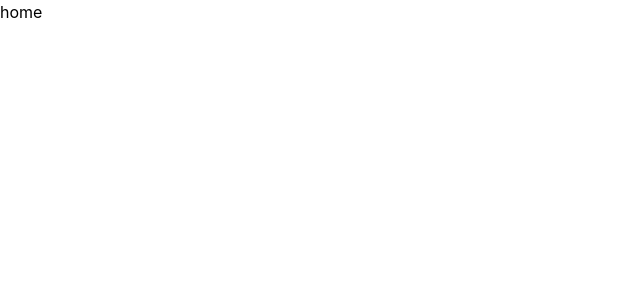
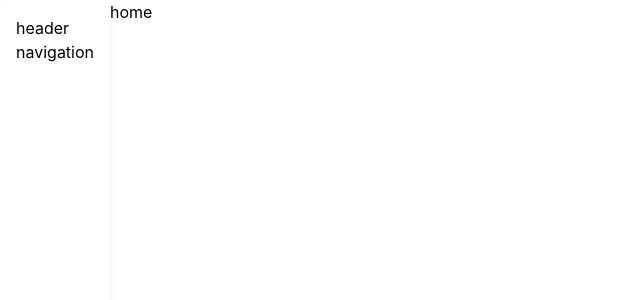
Before and after one commit to TraceOfHumanity/algorithms, a React (Vite) app: page / in a window 1280 px wide. Shown: the top 300 px of the page, without its empty margins (0-640 px from the left). Built offline with nearby package versions, Linux system fonts and the light colour scheme.

Commit message:
feat(sidebar): create Sidebar component with Header and Navigation; implement RootLayout for improved routing structure

```diff
--- /dev/null
+++ b/src/components/sidebar/components/header.tsx
@@ -0,0 +1,7 @@
+const Header = () => {
+  return (
+    <div>header</div>
+  )
+}
+
+export default Header;
--- /dev/null
+++ b/src/components/sidebar/components/navigation/navigation-item.tsx
@@ -0,0 +1,7 @@
+const NavigationItem = () => {
+  return (
+    <div>navigation-item</div>
+  )
+}
+
+export default NavigationItem;
--- /dev/null
+++ b/src/components/sidebar/components/navigation/navigation.tsx
@@ -0,0 +1,5 @@
+const Navigation = () => {
+  return <div>navigation</div>;
+};
+
+export default Navigation;
--- /dev/null
+++ b/src/components/sidebar/sidebar.tsx
@@ -0,0 +1,14 @@
+import Card from "../ui/card/card";
+import Header from "./components/header";
+import Navigation from "./components/navigation/navigation";
+
+const Sidebar = () => {
+  return (
+    <Card>
+      <Header />
+      <Navigation />
+    </Card>
+  );
+};
+
+export default Sidebar;
--- /dev/null
+++ b/src/layouts/root-layout.tsx
@@ -0,0 +1,15 @@
+import { Outlet } from "react-router";
+import Sidebar from "../components/sidebar/sidebar";
+
+const RootLayout = () => {
+  return (
+    <div className="grid grid-cols-[auto_1fr] h-screen">
+      <Sidebar />
+      <main>
+        <Outlet />
+      </main>
+    </div>
+  );
+};
+
+export default RootLayout;
```
Also changed, not shown: src/router.tsx (+10 -3 lines).
